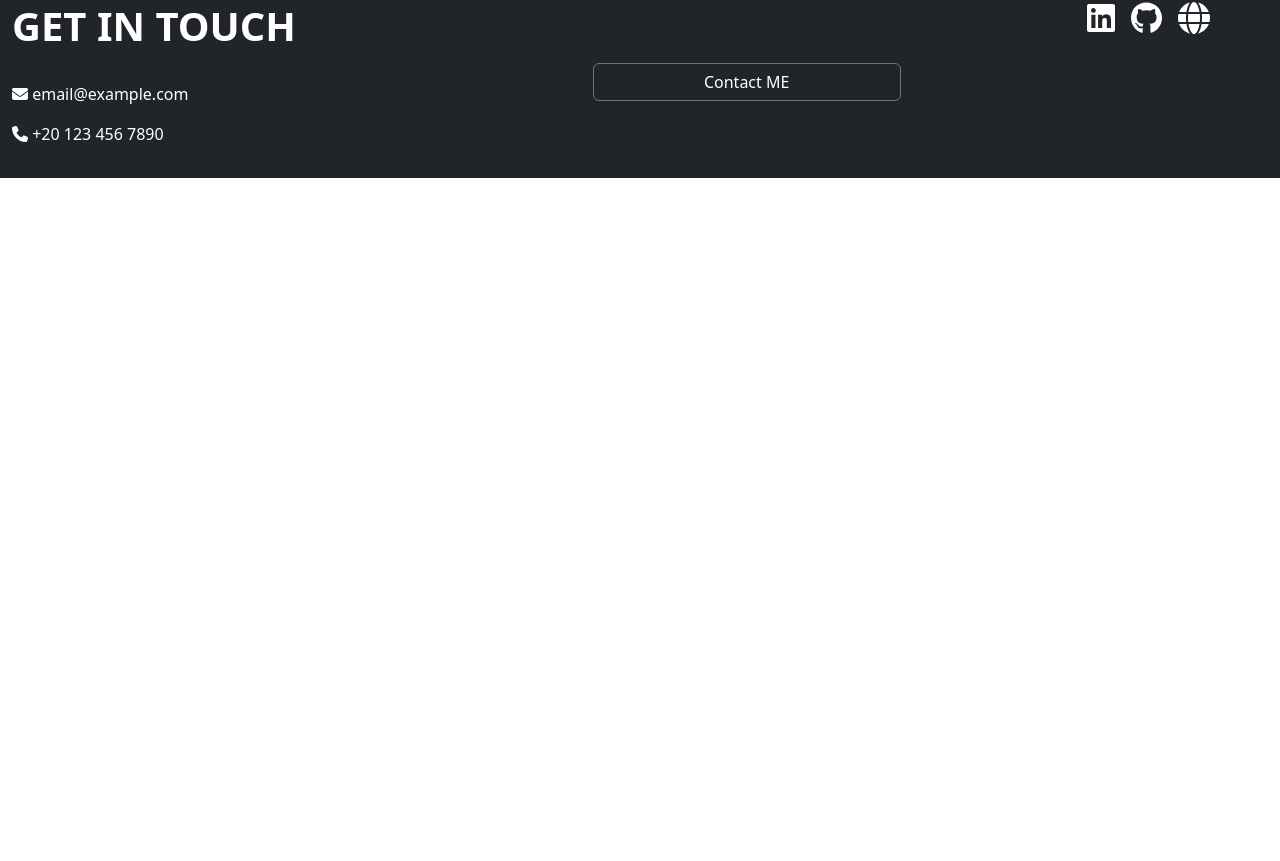
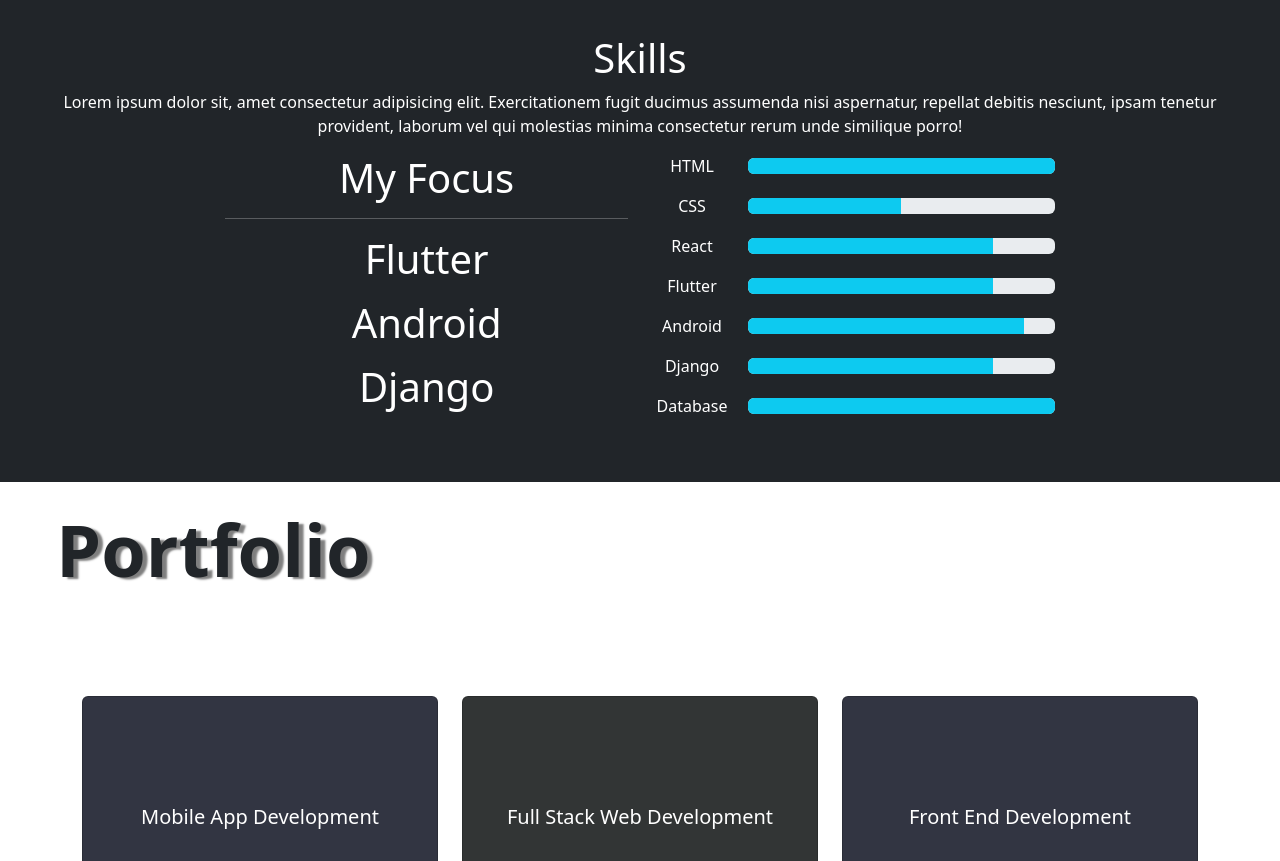
Before and after one commit to AhmedRamadanAR/iti, a React (Vite) app in the folder Lab1/: page / in a window 1280 px wide. Shown: the part 879-1740 px from the top of the page. Before the commit the page ends 1057 px from the top, so only its background shows below. Built offline with nearby package versions, Linux system fonts and the light colour scheme.

Commit message:
Portfolio & Skills section

```diff
--- a/Lab1/src/App.css
+++ b/Lab1/src/App.css
@@ -5,6 +5,7 @@
   width: 100%;
 }
 .App {
+
   display: flex;
   flex-direction: column;
   justify-content: flex-start; /* Align content at the top */
--- a/Lab1/src/App.jsx
+++ b/Lab1/src/App.jsx
@@ -3,15 +3,16 @@
 import Header from './components/Header';
 import Footer from './components/Footer';
 import AboutMe from './components/AboutMe';
-
 import Skills from './components/Skills';
+import Portfolio from './components/Portfolio';
 
 function App() {
   return (
      <div className="App">
       <Header />
       <AboutMe/>
-      <Skills />
+      <Skills/>
+      <Portfolio />
       <Footer/>
     </div>
   )
--- a/Lab1/src/components/Footer.jsx
+++ b/Lab1/src/components/Footer.jsx
@@ -10,13 +10,13 @@
 
         <div  id="footer" className=" container-fluid">
 
-            <div className='row bg-dark'>
-                <div className='col-md-4 my-3 '>
+            <div className='row bg-dark '>
+                <div className='col-md-4 my-3  px-4 '>
                     <h1 className='display-6  fw-bold text-white justify'>GET IN TOUCH</h1>
                     <br />
                     <div className='text-white'>
-                        <p><FontAwesomeIcon icon={faEnvelope} /> email@example.com</p>
-                        <p><FontAwesomeIcon icon={faPhone} /> +20 123 456 7890</p>
+                        <p><FontAwesomeIcon icon={faEnvelope} /> ahmedramadan8050@gmail.com</p>
+                        <p><FontAwesomeIcon icon={faPhone} /> +20 1025659292</p>
                     </div>
 
                 </div>
@@ -26,7 +26,7 @@
 
                 </div>
 
-                <div className='col-md-2  my-3 '>
+                <div className='col-md-2  my-3 px-3 '>
                     <a className='text-white m-2 ' href="https://www.linkedin.com/in/ahmedramdan/" target="_blank" >
                         <FontAwesomeIcon icon={faLinkedin}  size="2x" />
 
--- /dev/null
+++ b/Lab1/src/components/Portfolio.jsx
@@ -0,0 +1,34 @@
+import SkillCard from './SkillCard';
+
+export default function Portfolio() {
+  const cardData = [
+    { title: 'Mobile App Development',bgColor: 'rgb(50, 53, 66)'},
+    { title: 'Full Stack Web Development',bgColor: 'rgb(50, 53, 53)'},
+    { title: 'Front End Development',bgColor: 'rgb(50, 53, 66)'},
+    { title: 'Back End Development',bgColor: 'rgb(50, 53, 53)'},
+    { title: 'Flutter',bgColor: 'rgb(50, 53, 66)'},
+    { title: 'Django',bgColor: 'rgb(50, 53, 53)'},
+  ];
+
+  return (
+    <>
+  <div className=' col-md-4 my-4 d-flex justify-content-center align-items-center'>
+  <h1 className=" display-2 fw-bold
+  "   style={{ textShadow: '5px 2px 2px rgba(0, 0, 0, 0.5)' }}
+>Portfolio</h1>
+</div>
+
+    <br/>
+    <div className="container my-5">
+      <div className="row row-cols-1 row-cols-md-3 g-4">
+        {cardData.map((card) => (
+          <SkillCard
+
+            title={card.title}
+            bgColor={card.bgColor}
+          />
+        ))}
+      </div>
+    </div>
+</> );
+}
--- /dev/null
+++ b/Lab1/src/components/SkillCard.css
@@ -0,0 +1,3 @@
+.hover-translate-up:hover {
+  transform: translateY(-10px);
+}
--- /dev/null
+++ b/Lab1/src/components/SkillCard.jsx
@@ -0,0 +1,19 @@
+import './SkillCard.css';
+
+export default function SkillCard({ title, bgColor }) {
+  return (
+    <div className="col">
+      <div
+        className="card d-flex justify-content-center align-items-center transition hover-translate-up"
+        style={{
+          backgroundColor: bgColor,
+          height: 250,
+        }}
+      >
+        <div className="card-body d-flex justify-content-center align-items-center">
+          <h5 className="card-title text-center text-white">{title}</h5>
+        </div>
+      </div>
+    </div>
+  );
+}
--- /dev/null
+++ b/Lab1/src/components/Skills.jsx
@@ -0,0 +1,138 @@
+export  default function Skills(){
+    return(
+
+        <>
+<div className="container-fluid bg-dark text-white text-center py-5">
+  <div className="row justify-content-center ">
+            <h1>Skills</h1>
+            <p className="px-5 ">Lorem ipsum dolor sit, amet consectetur adipisicing elit. Exercitationem fugit ducimus assumenda nisi aspernatur, repellat debitis nesciunt, ipsam tenetur provident, laborum vel qui molestias minima consectetur rerum unde similique porro!</p>
+   </div>
+    <div className="row justify-content-center ">
+            <div className="col-md-4">
+            <h1>My Focus</h1>
+        <hr />
+    <p className="display-6">Flutter</p>
+    <p className="display-6" >Android</p>
+    <p className="display-6">Django</p>
+              </div>
+            <div className="col-md-4">
+            <div className="d-flex align-items-center mb-3 ">
+                <span className="text-white me-3"style={{ minWidth: '80px' }}>HTML</span>
+                <div className="flex-grow-1">
+                    <div className="progress">
+                <div
+            className="progress-bar bg-info"
+            role="progressbar"
+            style={{ width: '100%' }}
+            aria-valuenow="75"
+            aria-valuemin="0"
+            aria-valuemax="100">
+            </div>
+
+                    </div>
+                </div>
+            </div>
+                        <div className="d-flex align-items-center mb-3 ">
+                <span className="text-white me-3"style={{ minWidth: '80px' }}>CSS</span>
+                <div className="flex-grow-1">
+                    <div className="progress">
+                <div
+            className="progress-bar bg-info"
+            role="progressbar"
+            style={{ width: '50%' }}
+            aria-valuenow="75"
+            aria-valuemin="0"
+            aria-valuemax="100">
+            </div>
+
+                    </div>
+                </div>
+            </div>
+                        <div className="d-flex align-items-center mb-3 ">
+                <span className="text-white me-3"style={{ minWidth: '80px' }}>React</span>
+                <div className="flex-grow-1">
+                    <div className="progress">
+                <div
+            className="progress-bar bg-info"
+            role="progressbar"
+            style={{ width: '80%' }}
+            aria-valuenow="75"
+            aria-valuemin="0"
+            aria-valuemax="100">
+            </div>
+
+                    </div>
+                </div>
+            </div>
+                        <div className="d-flex align-items-center mb-3 ">
+                <span className="text-white me-3" style={{ minWidth: '80px' }} >Flutter</span>
+                <div className="flex-grow-1">
+                    <div className="progress">
+                <div
+            className="progress-bar bg-info"
+            role="progressbar"
+            style={{ width: '80%' }}
+            aria-valuenow="75"
+            aria-valuemin="0"
+            aria-valuemax="100">
+            </div>
+
+                    </div>
+                </div>
+            </div>
+                        <div className="d-flex align-items-center mb-3 ">
+                <span className="text-white me-3"style={{ minWidth: '80px' }}>Android</span>
+                <div className="flex-grow-1">
+                    <div className="progress">
+                <div
+            className="progress-bar bg-info"
+            role="progressbar"
+            style={{ width: '90%' }}
+            aria-valuenow="75"
+            aria-valuemin="0"
+            aria-valuemax="100">
+            </div>
+
+                    </div>
+                </div>
+            </div>
+                        <div className="d-flex align-items-center mb-3 ">
+                <span className="text-white me-3"style={{ minWidth: '80px' }}>Django</span>
+                <div className="flex-grow-1">
+                    <div className="progress">
+                <div
+            className="progress-bar bg-info"
+            role="progressbar"
+            style={{ width: '80%' }}
+            aria-valuenow="75"
+            aria-valuemin="0"
+            aria-valuemax="100">
+            </div>
+
+                    </div>
+                </div>
+            </div>
+                        <div className="d-flex align-items-center mb-3 ">
+                <span className="text-white me-3 "style={{ minWidth: '80px' }}>Database</span>
+                <div className="flex-grow-1">
+                    <div className="progress">
+                <div
+            className="progress-bar bg-info"
+            role="progressbar"
+            style={{ width: '100%' }}
+            aria-valuenow="75"
+            aria-valuemin="0"
+            aria-valuemax="100">
+            </div>
+
+                    </div>
+                </div>
+            </div>
+
+            </div>
+
+   </div>
+</div>
+        </>
+    )
+}
```
Also changed, not shown: Lab1/src/components/AboutMe.css (deleted).
